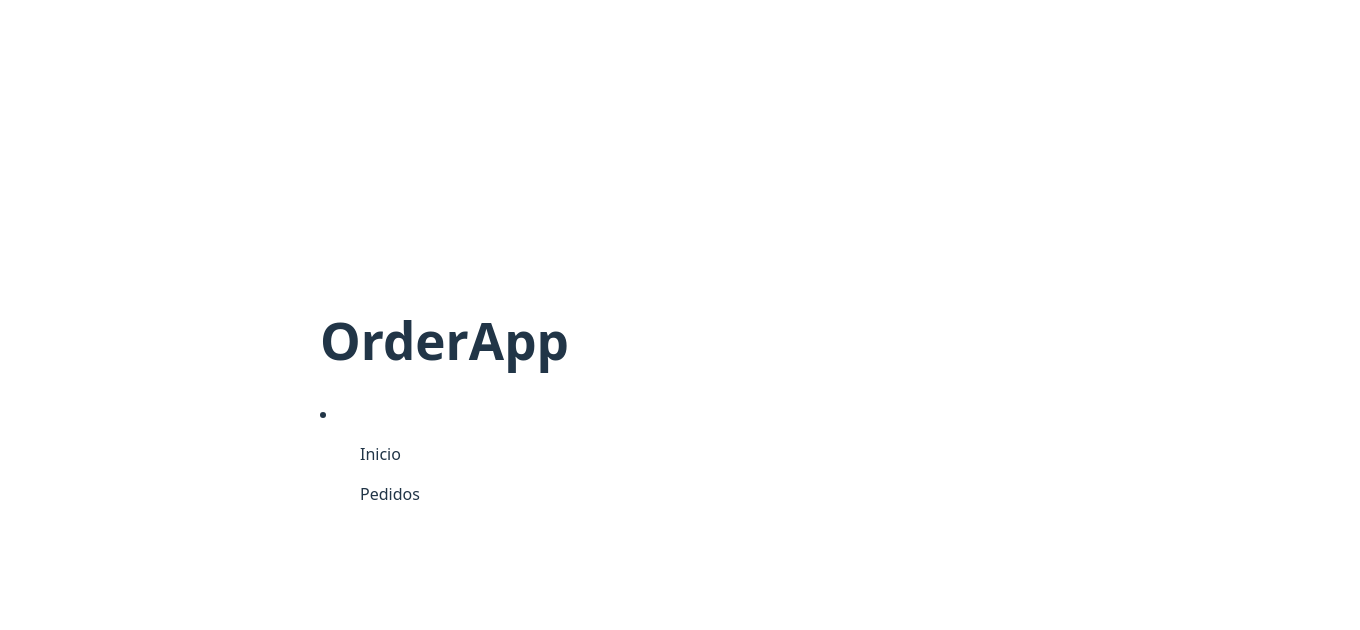
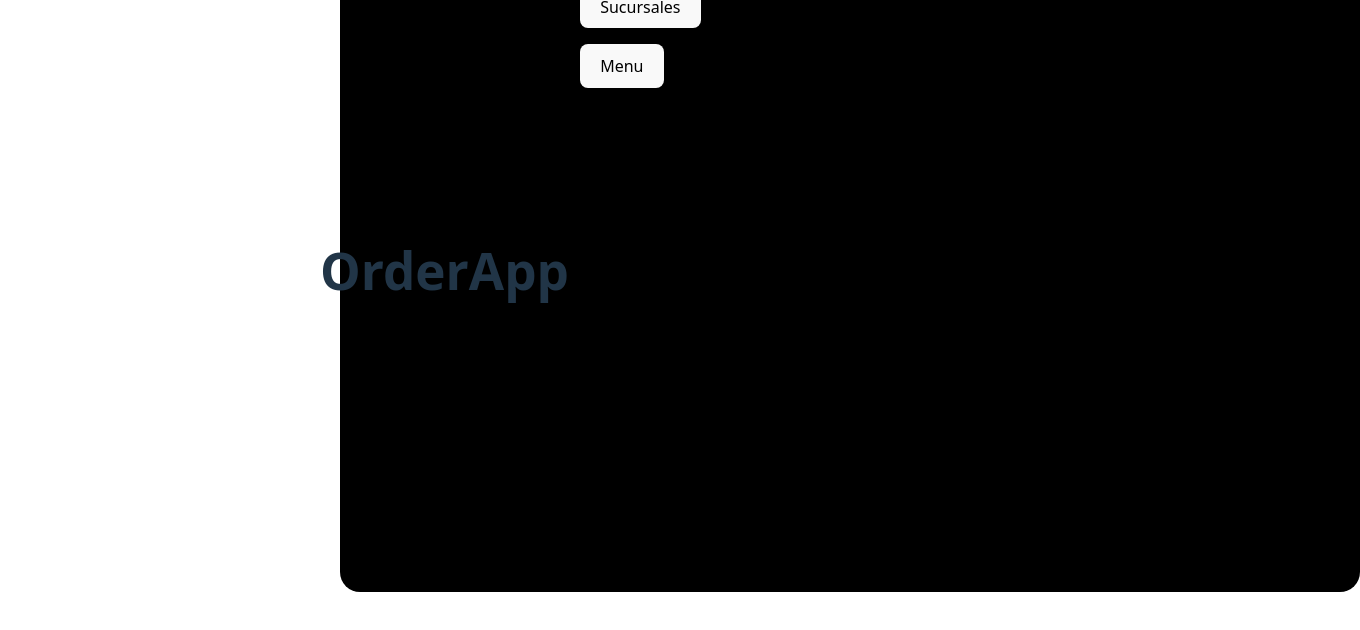
Before and after one commit to LautyGonzalez/OrderApp, a React (Vite) app: page / in a window 1280 px wide. Shown: the top 630 px of the page, 1360 px wide, since content can reach past the window. Built offline with nearby package versions, Linux system fonts and the light colour scheme.

Commit message:
Cambios menores

```diff
--- a/src/components/dashboard/dashboard-nav/dashboard-nav.css
+++ b/src/components/dashboard/dashboard-nav/dashboard-nav.css
@@ -1,3 +1,20 @@
 .container{
     margin: -160% 0px 0px -102%;
+    width: 100%;
 }
+
+.navbar{
+    display: flex;
+    margin-top: 200px;
+    padding-top:200px;
+    padding-bottom:74%;
+    background-color: black;
+    border-radius: 20px;
+    width:200px;
+    height: 100%;
+
+}
+
+.tittle{
+    margin: 0px;
+}
--- a/src/components/dashboard/dashboard-nav/dashboard-nav.jsx
+++ b/src/components/dashboard/dashboard-nav/dashboard-nav.jsx
@@ -3,14 +3,21 @@ import "./dashboard-nav.css"
 
 function DashboardNav() {
   return (
-    <div className="Container">
-        <div>
+    <div className="container">
+        <h1 className="tittle">Order</h1>
+        <div className="navbar">
             <li>
                 <ul>
-                    Inicio
+                    <button>Inicio</button>
                 </ul>
                 <ul>
-                    Pedidos
+                    <button>Pedidos</button>
+                </ul>
+                <ul>
+                    <button>Sucursales</button>
+                </ul>
+                <ul>
+                    <button>Menu</button>
                 </ul>
             </li>
         </div>
```
